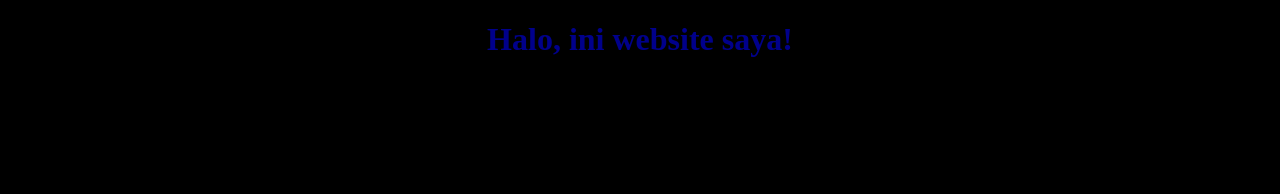
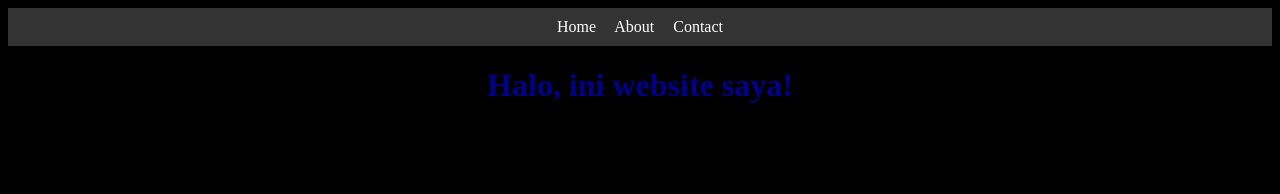
Before and after one commit to AnindyaCR22/praktikum-git-25-556143-SV-25883, a plain HTML site: page index.html in a window 1280 px wide. Drawn offline with Linux system fonts and the light colour scheme.

Commit message:
feat: tambah navbar lengkap

```diff
--- a/index.html
+++ b/index.html
@@ -4,12 +4,18 @@
     <title>Website Pertamaku</title>
 </head>
 <body style="background-color: black; text-align: center;">
+
+    <nav style="background-color: #333; padding: 10px;">
+        <a href="#" style="color: white; margin-right: 15px; text-decoration: none;">Home</a>
+        <a href="#" style="color: white; margin-right: 15px; text-decoration: none;">About</a>
+        <a href="#" style="color: white; text-decoration: none;">Contact</a>
+    </nav>
+
     <h1 style="color: darkblue;">Halo, ini website saya!</h1>
     <h2>Selamat datang di halaman saya</h2>
     <p>Ini adalah website pertama saya menggunakan Git dan GitHub.</p>
 
     <p>Saya sedang belajar version control.</p>
-    <h3>Menu Navigasi</h3>
 
 </body>
 </html>
```
